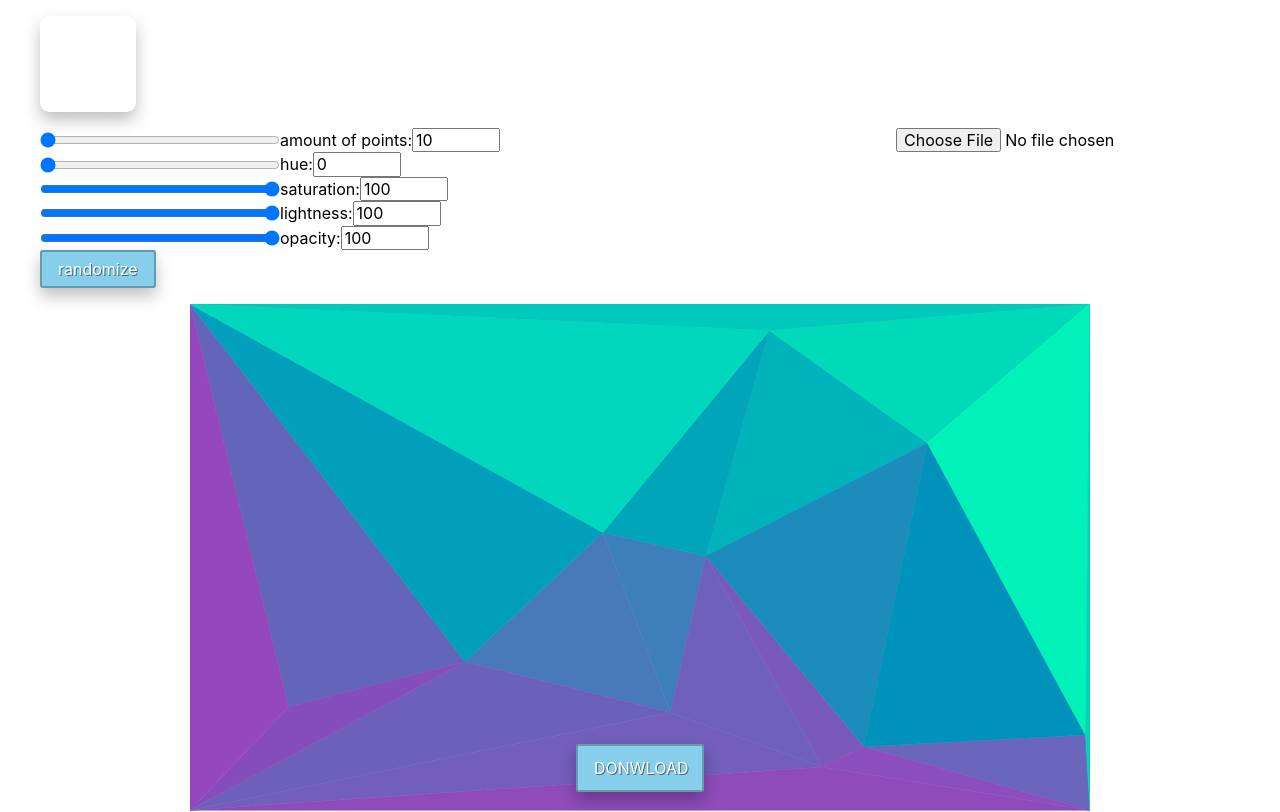
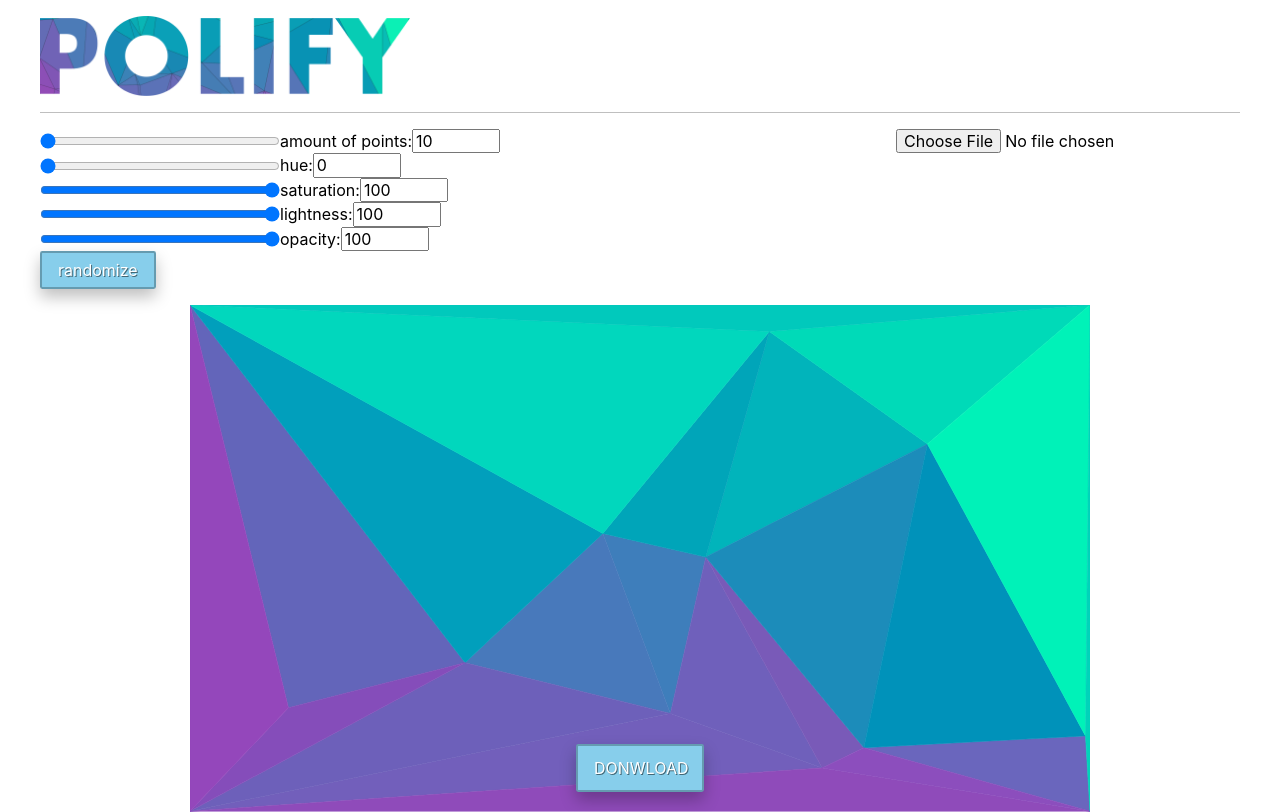
Before and after one commit to Niekes/polify, a Vue app: page / in a window 1280 px wide. Built offline with nearby package versions, Linux system fonts and the light colour scheme; no server answers.

Commit message:
change icon

```diff
--- a/package.json
+++ b/package.json
@@ -8,6 +8,7 @@
     "build": "vue-cli-service build",
     "lint": "vue-cli-service lint",
     "reset": "rm package-lock.json || true && rm -rf node_modules/ || true && npm install && npm dedupe && npm start",
+    "deploy": "npm run build && node deploy",
     "test": "vue-cli-service test:unit"
   },
   "dependencies": {
@@ -22,6 +23,7 @@
     "vuex": "^3.0.1"
   },
   "devDependencies": {
+    "ftp-deploy": "^2.3.8",
     "@vue/cli-plugin-babel": "^3.5.0",
     "@vue/cli-plugin-eslint": "^3.5.0",
     "@vue/cli-plugin-pwa": "^3.5.0",
--- a/src/components/Navigation.vue
+++ b/src/components/Navigation.vue
@@ -1,39 +1,40 @@
 <template>
     <div class="navigation">
-        <svg-icon
+        <img
             class="logo"
-            :xlink="'#logo'"
-        />
+            :src="logoSrc"
+        >
     </div>
 </template>
 
 <script>
-import SvgIcon from '@/components/SvgIcon';
-
 export default {
     name: 'Navigation',
 
-    components: {
-        SvgIcon,
+
+    computed: {
+        logoSrc() {
+            // eslint-disable-next-line global-require
+            return require('@/assets/img/logo.png');
+        },
     },
 };
 </script>
 
 <style lang="scss" scoped>
 .navigation {
+    border-bottom: 1px solid $black-25;
     display: grid;
     grid-template-areas: "logo .";
     grid-template-columns: min-content 1fr;
     grid-template-rows: 1fr;
+    margin-bottom: $margin-y * 2;
     padding: $padding-y * 2 0;
 }
 
 .logo {
-    border-radius: 10%;
-    box-shadow: $box-shadow;
     grid-area: logo;
-    height: 6rem;
+    height: 5rem;
     user-select: none;
-    width: 6rem;
 }
 </style>
```
Also changed, not shown: deploy.js (added, +24 -0 lines), src/assets/img/logo.png (added), 1 other file (tests, documents, lock files or other folders).
